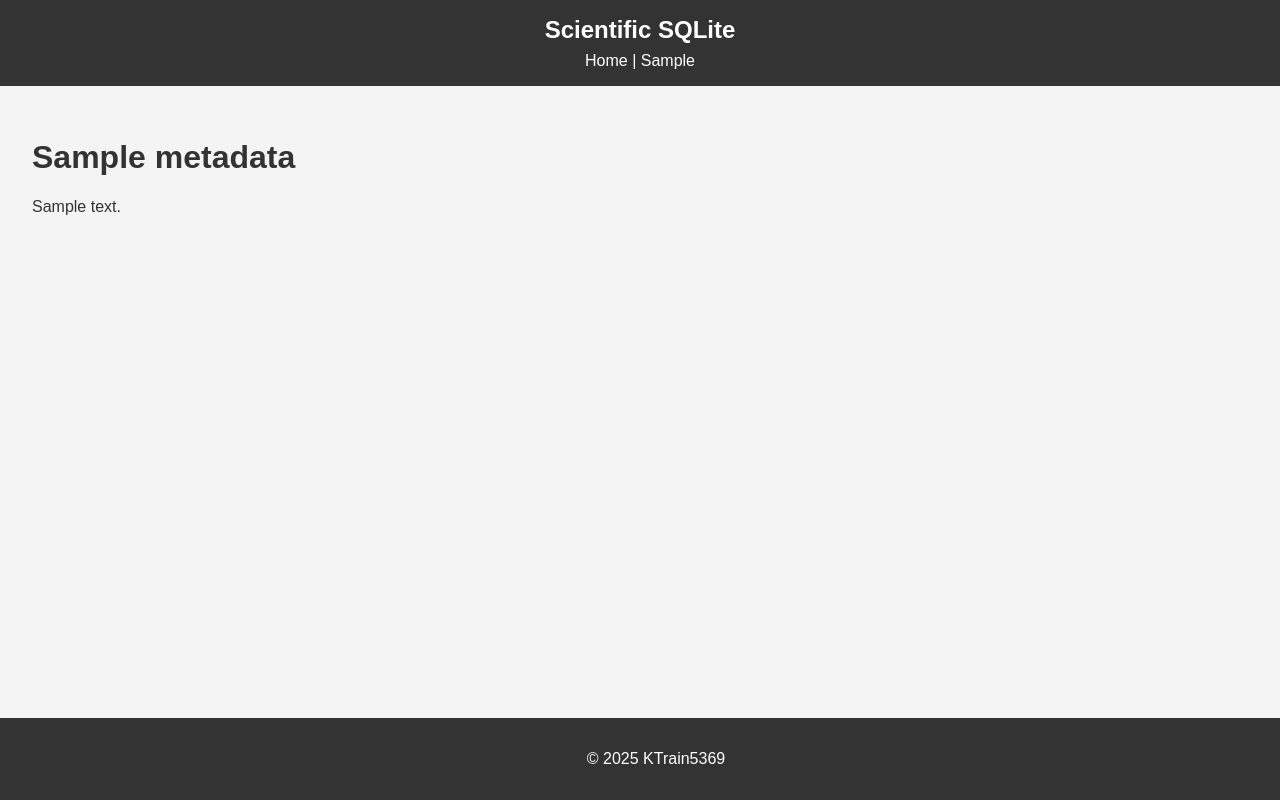
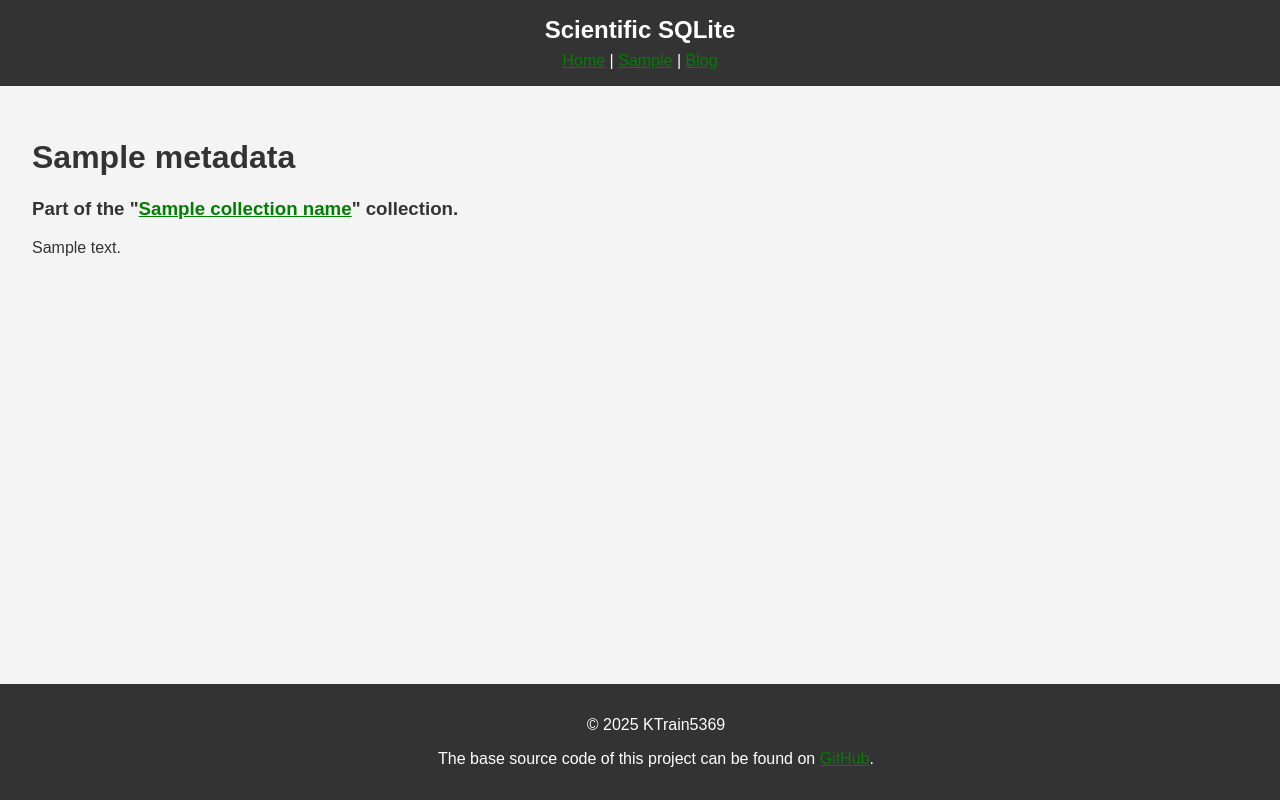
Before and after one commit to KTrain5169/scientific-sqlite, a Flask app: template templates/cms/content.html in a window 1280 px wide. Run offline with Flask 3, Linux system fonts and the light colour scheme; the template is opened without the code that fills it: most values are stand-ins (such as "Sample title", 1, 10 or a date in 2020).

Commit message:
API /user routes + template changes + CMS changes

```diff
--- a/config/settings.py
+++ b/config/settings.py
@@ -4,7 +4,7 @@ class Settings(BaseSettings):
     DB_FILE: str = "database.db"
     FASTAPI_HOST: str = "localhost"
     FASTAPI_PORT: int = 8080
-    RELOAD: bool = True
+    RELOAD: bool = False
 
     # Toggle settings for various parts of the server
     ENABLE_MIDDLEWARE: bool = True
@@ -17,7 +17,7 @@ class Settings(BaseSettings):
 
     # CMS schema validation
     # Valid values are "off", "warn", and "enforce"
-    CMS_SCHEMA_VALIDATION: str = "off"
+    CMS_SCHEMA_VALIDATION: str = "warn"
 
     class Config:
         env_file = ".env"
--- a/content/cms_list.py
+++ b/content/cms_list.py
@@ -1,5 +1,5 @@
 collections = {
-    "blog": {
+    "Blog": {
         "path": "content/blog",
         "schema": "schema.json"
     }
--- /dev/null
+++ b/content/docs/schema.py
@@ -0,0 +1,6 @@
+from pydantic import BaseModel
+
+class DocsSchema(BaseModel):
+    name: str
+    category: str
+    tags: str
--- a/main.py
+++ b/main.py
@@ -4,6 +4,7 @@ import argparse
 import uvicorn
 from typing import List
 from datetime import datetime
+from typing import Dict, Any
 
 from flask import Flask, request, render_template, abort
 from fastapi import FastAPI
@@ -29,6 +30,16 @@ if settings.ENABLE_DB_QUERIES:
 
 # --- Setup Flask (Dynamic Frontend & CMS) ---
 flask_app = Flask(__name__)  # Flask will use the './templates' folder by default
+
+def _get_cms_parsed(collection_name: str) -> List[Dict[str, Any]]:
+    # Find the collection key by comparing lower-case values
+    collection_key = next((k for k in collections.keys() if k.lower() == collection_name.lower()), None)
+    if not collection_key:
+        abort(404, description="Collection not found")
+    coll = collections[collection_key]
+    # Use the CMS parser to load the documents for this collection.
+    docs = parse_collection(coll["path"])
+    return docs
 
 @flask_app.route("/")
 def index():
--- a/requirements.txt
+++ b/requirements.txt
@@ -1,3 +1,4 @@
+Flask==3.1.1
 fastapi==0.111.0
 python-dotenv==1.1.0
 pydantic==2.11.5
@@ -5,6 +6,8 @@ pydantic-settings==2.9.1
 websockets==15.0.1
 markdown==3.8
 python-frontmatter==1.1.0
+Werkzeug==3.1.3
+jsonschema==4.24.0
 
 # formatting
 flake8==7.2.0
--- a/routes/__init__.py
+++ b/routes/__init__.py
@@ -1,5 +1,6 @@
 from fastapi import APIRouter
-from routes.v1 import router as v1_router
+from .v1 import user_router, sample_router
 
 api_router = APIRouter()
-api_router.include_router(v1_router, prefix="/v1")
+api_router.include_router(user_router, prefix="/v1")
+api_router.include_router(sample_router, prefix="/v1")
--- a/static/style.css
+++ b/static/style.css
@@ -31,6 +31,21 @@ nav a:hover {
     text-decoration: underline;
 }
 
+a:link {
+    color: green;
+    text-decoration: underline;
+}
+
+a:link:visited {
+    color: greenyellow;
+    text-decoration: underline;
+}
+
+a:link:hover {
+    color: yellow;
+    text-decoration: underline;
+}
+
 main {
     padding: 2rem;
     min-height: 80vh;
--- a/templates/cms/content.html
+++ b/templates/cms/content.html
@@ -1,8 +1,9 @@
 {% extends "layouts/base.html" %}
 
-{% block title %}{{ doc.metadata.title }}{% endblock %}
+{% block title %}{{ doc.metadata.title }} - {{ collection_name }} collection - Scientific SQLite{% endblock %}
 
 {% block content %}
   <h1>{{ doc.metadata.title }}</h1>
+  <h3>Part of the "<a href="/cms/{{ collection_name }}">{{ collection_name }}</a>" collection.</h3>
   <div>{{ doc.body | safe }}</div>
 {% endblock %}
--- a/templates/cms/listing.html
+++ b/templates/cms/listing.html
@@ -3,12 +3,12 @@
 {% block title %}{{ collection_name }} collection{% endblock %}
 
 {% block content %}
-  <h2>{{ collection_name }} Collection</h2>
+  <h2>{{ collection_name }} collection</h2>
   {% if docs %}
     <ul class="doc-list">
       {% for doc in docs %}
         <li>
-          <h3>{{ doc.metadata.title }}</h3>
+          <h3>{{ doc.metadata.title or "Untitled item" }}</h3>
           <p>{{ doc.metadata.description or "No description provided." }}</p>
           {% if doc.metadata.date %}
             <small>Published on {{ doc.metadata.date }}</small>
--- a/templates/index.html
+++ b/templates/index.html
@@ -5,4 +5,5 @@
 {% block content %}
     <h2>Welcome!</h2>
     <p>Where computer science meets chemistry and physics.</p>
+    <p>(This is a play on flask)</p>
 {% endblock %}
--- a/templates/layouts/base.html
+++ b/templates/layouts/base.html
@@ -2,7 +2,7 @@
 <html lang="en">
 <head>
     <meta charset="UTF-8">
-    <title>{% block title %}Scientific-SQLite{% endblock %}</title>
+    <title>{% block title %}Scientific SQLite{% endblock %}</title>
     <link rel="stylesheet" href="/static/style.css">
 </head>
 <body>
@@ -10,7 +10,8 @@
         <h1>Scientific SQLite</h1>
         <nav>
             <a href="/">Home</a> |
-            <a href="/sample">Sample</a>
+            <a href="/sample">Sample</a> |
+            <a href="/cms/blog">Blog</a>
         </nav>
     </header>
     <main>
@@ -18,6 +19,7 @@
     </main>
     <footer>
         <p>&copy; 2025 KTrain5369</p>
+        <p>The base source code of this project can be found on <a href="https://github.com/KTrain5169/scientific-sqlite" target="_blank">GitHub</a>.</p>
     </footer>
 </body>
 </html>
--- a/utils/__init__.py
+++ b/utils/__init__.py
@@ -0,0 +1 @@
+"""Shared utilities across Scientific SQLite"""
```
Also changed, not shown: content/blog/first-blog.md (deleted, +0 -5 lines), content/blog/hello-world.md (added, +6 -0 lines), routes/v1/__init__.py (+3 -25 lines), routes/v1/sample.py (added, +26 -0 lines), routes/v1/user.py (added, +63 -0 lines), utils/cms_parser.py (+34 -15 lines), websocket/viewer.py (added), 1 other file.
